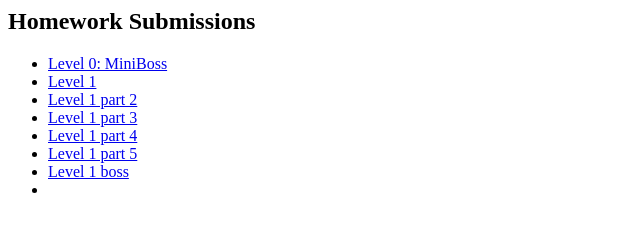
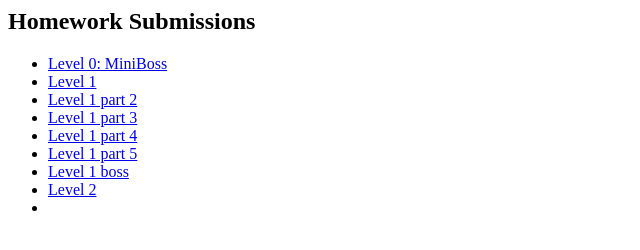
Before and after one commit to mistro999/GDS-37, a plain HTML site: page index.html in a window 1280 px wide. Shown: the full height of the page, 0-640 px from the left. Drawn offline with Linux system fonts and the light colour scheme.

Commit message:
level 1 finished retry?

```diff
--- a/index.html
+++ b/index.html
@@ -7,5 +7,6 @@
     <li><a href="level1/Level1part4.html">Level 1 part 4</a></li>
     <li><a href="level1/Level1part5.html">Level 1 part 5</a></li>
      <li><a href="level1/Level1boss.html">Level 1 boss</a></li>
+     <li><a href="level2/Level2.html">Level 2</a></li>
     <li
 </ul>
```
